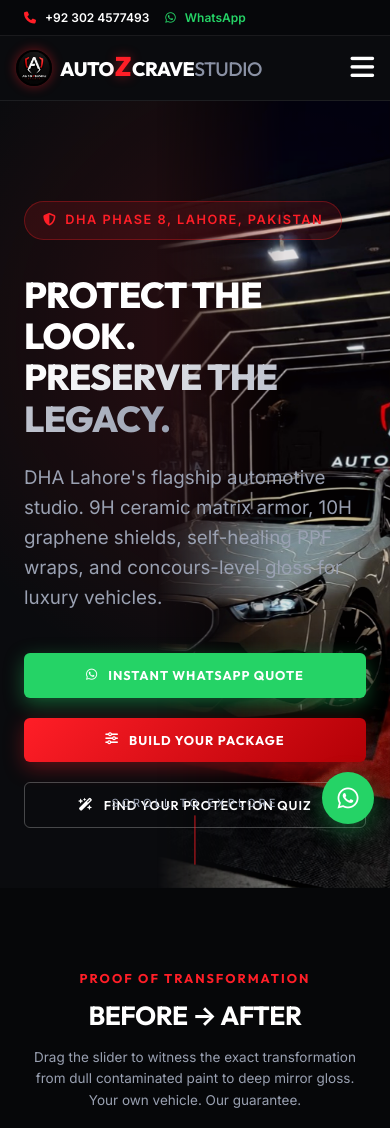
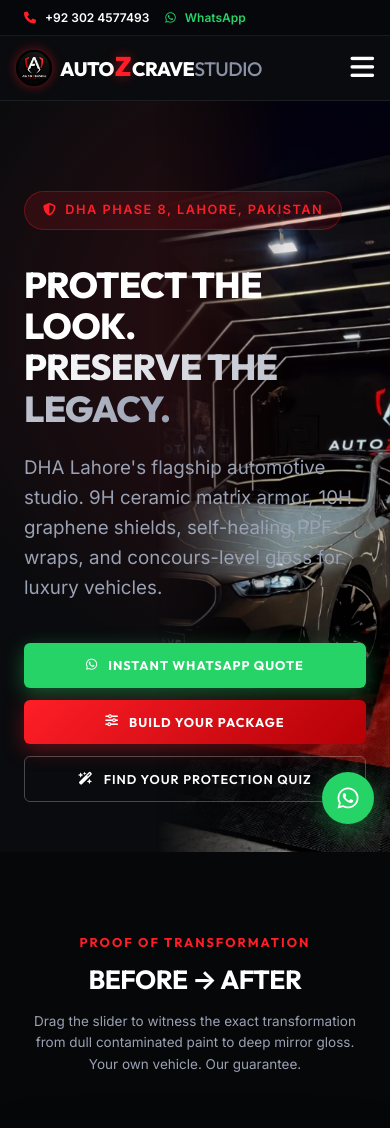
Before and after one commit to alirafi333-droid/autocrave, a Flask app: page / in a window 390 px wide; the page is wider, and only the part inside the window is pictured. Shown: the top 1128 px of that part. Run offline with Flask 3, Linux system fonts and the light colour scheme; data that the repository does not hold is empty.

Commit message:
Fix hero scroll hint overlap on phone and tablet devices

```diff
--- a/static/css/style.css
+++ b/static/css/style.css
@@ -1227,6 +1227,18 @@
     .cfg-car-grid { grid-template-columns: repeat(2, 1fr); }
     .cfg-main-grid { grid-template-columns: 1fr; }
     .cfg-goals-grid { grid-template-columns: repeat(2, 1fr); }
+    /* Hide hero scroll hint on tablet & phone so it never overlaps buttons */
+    #hero-scroll-hint { display: none !important; }
+    .hero-actions {
+        flex-direction: column;
+        width: 100%;
+        gap: 12px;
+    }
+    .hero-actions .btn-primary,
+    .hero-actions .btn-outline {
+        width: 100%;
+        justify-content: center;
+    }
 }
 
 /* ─── Phone (≤ 640px) ─── */
@@ -1241,9 +1253,10 @@
 
     .glass-panel { padding: 20px 16px !important; }
 
-    .hero-section { padding: 100px 0 60px; min-height: auto; }
+    .hero-section { padding: 90px 0 50px; min-height: auto; }
     .hero-title { font-size: 2rem; line-height: 1.15; }
     .hero-bg-image { opacity: 0.1; }
+    #hero-scroll-hint { display: none !important; }
 
     .section-title { font-size: 1.75rem; }
     .section-desc { font-size: 0.9rem; }
```
